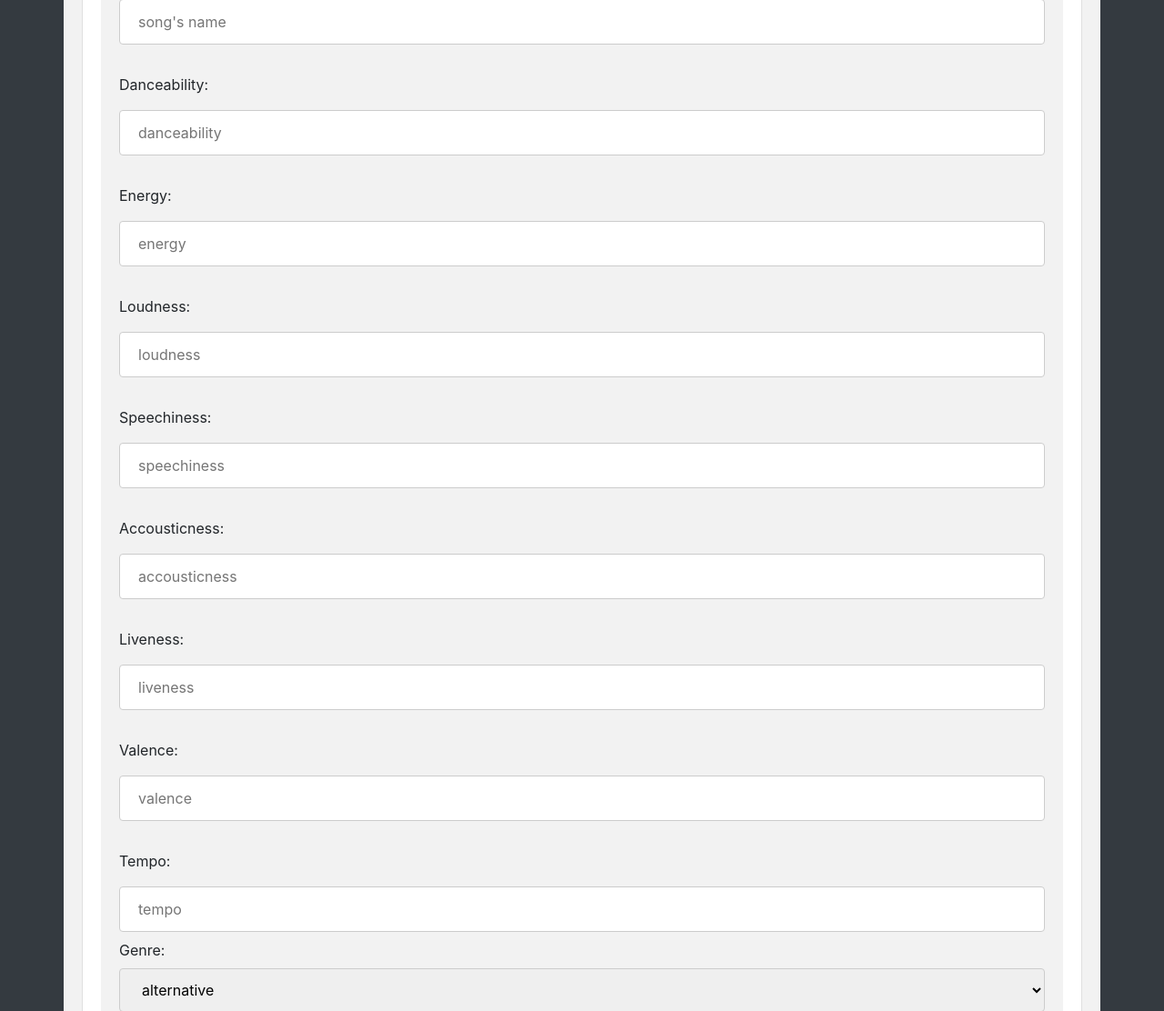
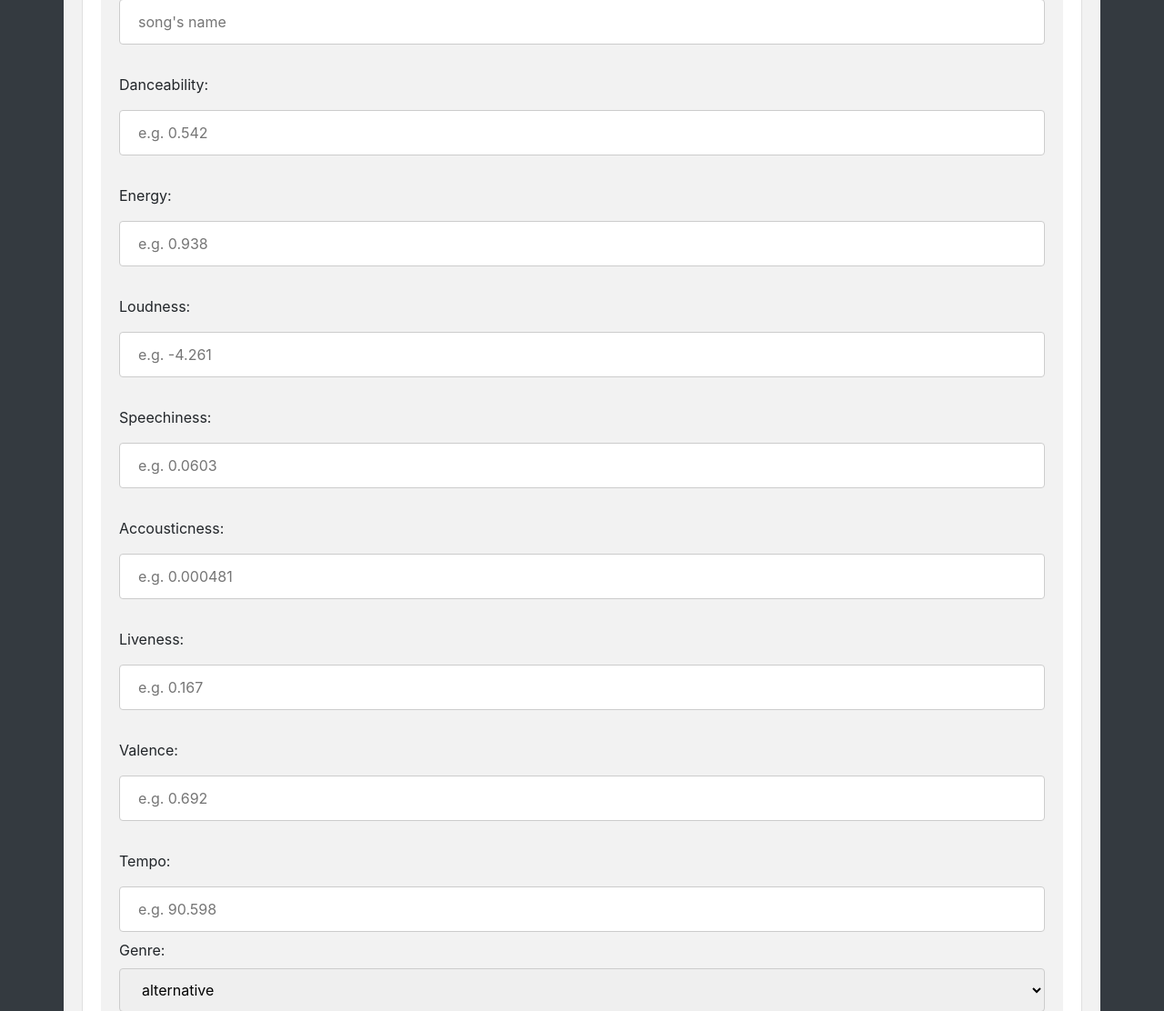
Before and after one commit to priyamghosh0412/Spotify-Billboard-Prediction, a Flask app: page / in a window 1280 px wide. Shown: the part 413-1525 px from the top of the page at 91% size. Run offline with Flask 2, Linux system fonts and the light colour scheme; parts of the project's set-up code (start-up, migrations or seed data) failed here and were passed over.

Commit message:
Update index.html

```diff
--- a/templates/index.html
+++ b/templates/index.html
@@ -71,35 +71,35 @@
 						<br>
 						<br>
 						<label for="danceability" colo>Danceability: </label>
-						<input type="text" name="a" placeholder="danceability" required="required">
+						<input type="text" name="a" placeholder="e.g. 0.542" required="required">
 						<br>
 						<br>
 						<label for="energy" colo>Energy: </label>
-						<input type="text" name="b" placeholder="energy" required="required">
+						<input type="text" name="b" placeholder="e.g. 0.938" required="required">
 						<br>
 						<br>
 						<label for="loudness">Loudness: </label>
-						<input type="text" name="c" placeholder="loudness" required="required">
+						<input type="text" name="c" placeholder="e.g. -4.261" required="required">
 						<br>
 						<br>
 						<label for="speechiness">Speechiness: </label>
-						<input type="text" name="d" placeholder="speechiness" required="required">
+						<input type="text" name="d" placeholder="e.g. 0.0603" required="required">
 						<br>
 						<br>
 						<label for="accousticness">Accousticness: </label>
-						<input type="text" name="e" placeholder="accousticness" required="required">
+						<input type="text" name="e" placeholder="e.g. 0.000481" required="required">
 						<br>
 						<br>
 						<label for="liveness">Liveness: </label>
-						<input type="text" name="g" placeholder="liveness" required="required">
+						<input type="text" name="g" placeholder="e.g. 0.167" required="required">
 						<br>
 						<br>
 						<label for="valence">Valence: </label>
-						<input type="text" name="h" placeholder="valence" required="required">
+						<input type="text" name="h" placeholder="e.g. 0.692" required="required">
 						<br>
 						<br>
 						<label for="tempo">Tempo: </label>
-						<input type="text" name="i" placeholder="tempo" required="required">
+						<input type="text" name="i" placeholder="e.g. 90.598" required="required">
 						<br>
 						<label for="genre">Genre: </label>
 						<select id="Genre" name="j" , placeholder="genre" , required="required">
```
